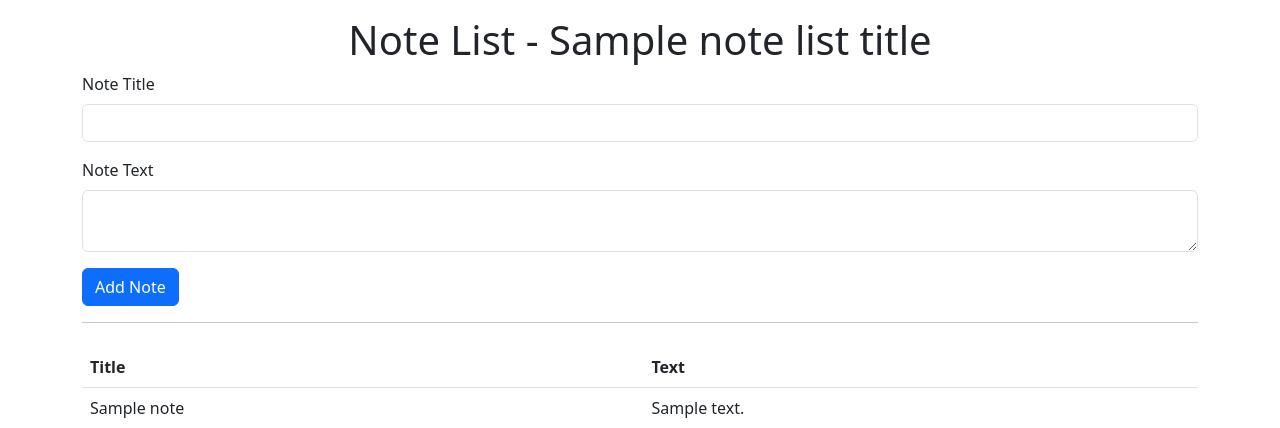
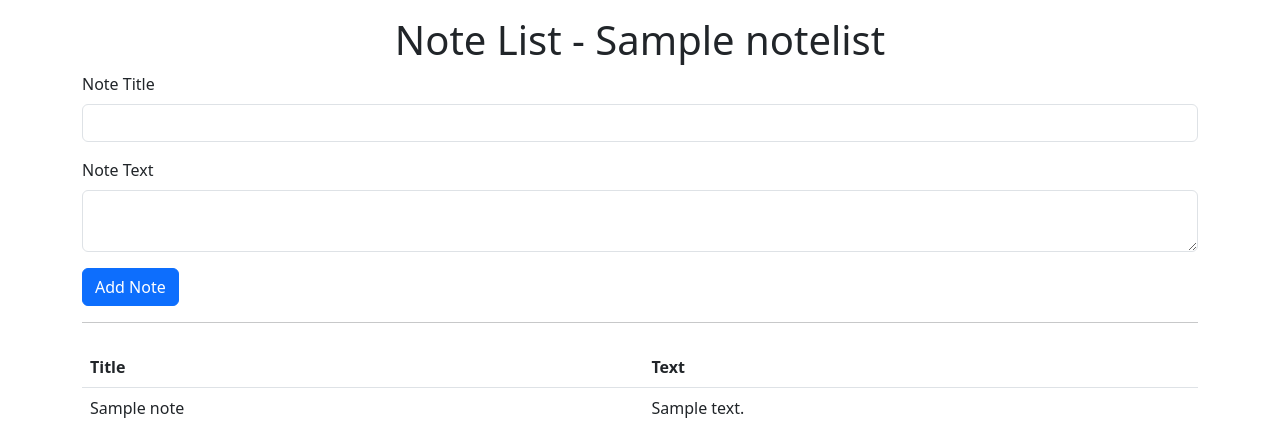
Before and after one commit to jakobrobert/openai-experiments, a Django app: template note_lists/templates/note_list.html in a window 1280 px wide. Shown: the top 428 px of the page. Run offline with Django 5.2, Linux system fonts and the light colour scheme; tables that the repository leaves empty hold one stand-in row (values such as "Sample post"); the template is opened without the code that fills it: values that come from a table or form of the project are taken from there, most other values are stand-ins (such as "Sample title", 1, 10 or a date in 2020).

Commit message:
Fix add_note form: Pass note_list object to template so can access note_list.pk

```diff
--- a/note_lists/templates/note_list.html
+++ b/note_lists/templates/note_list.html
@@ -2,13 +2,13 @@
 <html lang="en">
 <head>
     <meta charset="UTF-8">
-    <title>AI Life Coach - Note Lists - {{ note_list_title }}</title>
+    <title>AI Life Coach - Note Lists - {{ note_list.title }}</title>
     <!-- Bootstrap CSS -->
     <link href="https://cdn.jsdelivr.net/npm/bootstrap@5.3.0/dist/css/bootstrap.min.css" rel="stylesheet">
 </head>
 <body>
     <div class="container mt-3">
-        <h1 class="text-center">Note List - {{ note_list_title }}</h1>
+        <h1 class="text-center">Note List - {{ note_list.title }}</h1>
 
         <form action="{% url 'add_note' note_list.pk %}" method="post">
         {% csrf_token %}
--- a/note_lists/views.py
+++ b/note_lists/views.py
@@ -19,7 +19,7 @@ def add_note_list(request):
 def note_list(request, pk):
     note_list = get_object_or_404(NoteList, pk=pk)
     notes = note_list.notes.all()
-    return render(request, 'note_list.html', {'note_list_title': note_list.title, 'notes': notes})
+    return render(request, 'note_list.html', {'note_list': note_list, 'notes': notes})
 
 
 @require_POST
```
